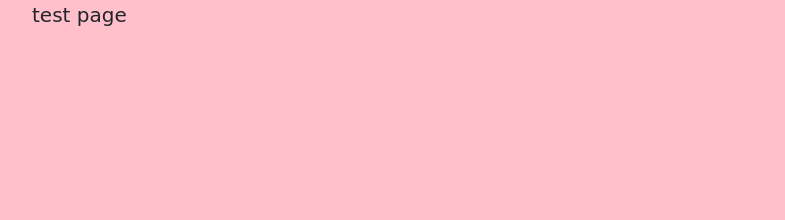
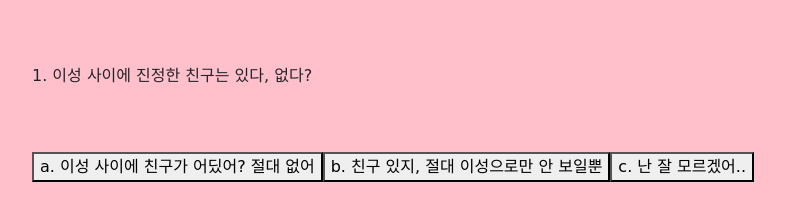
Before and after one commit to jinhaEom/MBTI_TEST, a plain HTML site: page start/index.html in a window 1280 px wide. Both pictures are taken after a click on the button "시작하기". Shown: the whole page, without its empty margins (50-835 px from the left). Drawn offline with nearby package versions, Linux system fonts and the light colour scheme; a web font is replaced by a local one.

Commit message:
Add files via upload

```diff
--- a/start/index.html
+++ b/start/index.html
@@ -37,15 +37,21 @@
     </section>
 
     <section id="qna">
-      <p>
-        test page
-      </p>
+     <div class="status mx-auto mt-5">
+       <div class="statusBar">
 
-    </section>
+       </div>
+     </div>
+     <div class="qBox my-5 py-3 mx-auto">
 
+     </div>
+     <div class="answerBox">
 
+     </div>
+   </section>
     <section id="result">
     </section>
+    <script src="./js/data.js" charset="utf-8"></script>
     <script src="./js/start.js" charset="utf-8"></script>
   </div>
 
--- a/start/js/start.js
+++ b/start/js/start.js
@@ -2,6 +2,29 @@ const main = document.querySelector("#main");
 const qna = document.querySelector("#qna");
 // const 는 변수를 상수로 만들어줌. var 도 사용 할 수 있음 ,
 //querySelecter 는 문서에서 css 선택자에 대응되는 값을 선택해주는 기능.
+function addAnswer(answerText, qIdx){
+  var a = document.querySelector('.answerBox');
+  var answer = document.createElement('button');
+  answer.classList.add('answerList');
+  a.appendChild(answer);
+  answer.innerHTML = answerText;
+  answer.addEventListener("click", function(){
+    var children = document.querySelectorAll('.answerList');
+    for(let i = 0; i <children.length; i++){
+      children[i].disabled= true;
+      children[i].style.display='none';
+    }
+    goNext(++qIdx);
+  }, false);
+}
+function goNext(qIdx){
+  var q = document.querySelector('.qBox');
+  q.innerHTML = qnaList[qIdx].q;
+  for(let i in qnaList[qIdx].a){
+    addAnswer(qnaList[qIdx].a[i].answer, qIdx);
+  }
+}
+
 function begin(){
   main.style.WebkitAnimation = "fadeOut 1s";
   main.style.animation = "fadeOut 1s";
@@ -12,5 +35,7 @@ function begin(){
       main.style.display = "none";
       qna.style.display = "block"
     }, 450)
+    let qIdx = 0;
+    goNext(qIdx);
   }, 450);
 }
```
